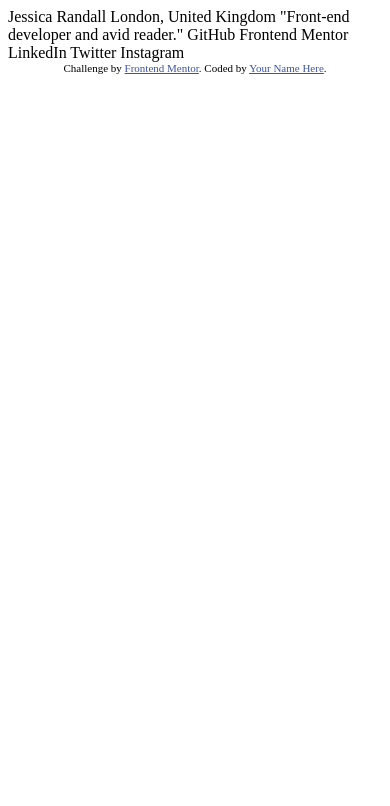
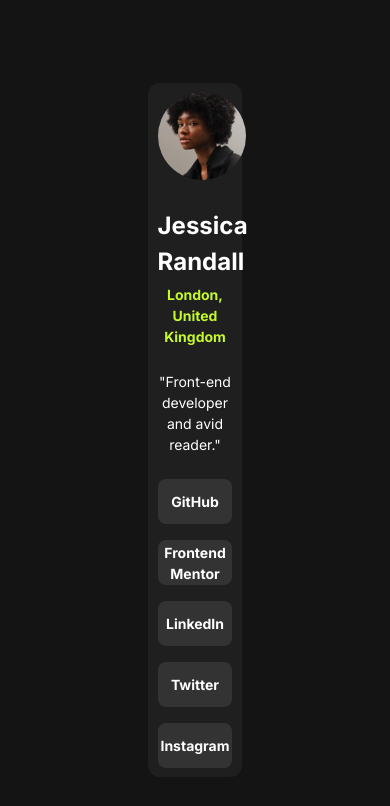
Before and after one commit to i-rebel-aj/frontend-mentor, a plain HTML site: page social-links-profile-main/index.html in a window 390 px wide. Drawn offline with Linux system fonts and the light colour scheme.

Commit message:
feat(card): Created card, its not responsive yet

```diff
--- a/social-links-profile-main/index.html
+++ b/social-links-profile-main/index.html
@@ -1,34 +1,113 @@
 <!DOCTYPE html>
 <html lang="en">
+
 <head>
   <meta charset="UTF-8">
-  <meta name="viewport" content="width=device-width, initial-scale=1.0"> <!-- displays site properly based on user's device -->
+  <meta name="viewport" content="width=device-width, initial-scale=1.0">
+  <!-- displays site properly based on user's device -->
 
   <link rel="icon" type="image/png" sizes="32x32" href="./assets/images/favicon-32x32.png">
+  <link rel="preconnect" href="https://fonts.googleapis.com">
+  <link rel="preconnect" href="https://fonts.gstatic.com" crossorigin>
+  <link href="https://fonts.googleapis.com/css2?family=Figtree:ital,wght@0,300..900;1,300..900&family=Inter:wght@100..900&display=swap" rel="stylesheet">
 
   <title>Frontend Mentor | Social links profile</title>
+  <!-- Todo make the style responsive -->
+  <style>
+    body {
+      background-color: #141414;
+      display: flex;
+      flex-direction: row;
+      align-items: center;
+      height: 100vh;
+      justify-content: center;
+      text-align: center;
+    }
+    .text-preset{
+      font-family: "Inter", sans-serif;
+      line-height: 150%;
+      color: white;
+      font-weight: bold;
+    }
+    .preset-1{
+      font-size: 24px;
+    }
+    .preset-2{
+      font-size: 14px;
+    }
+    .card {
+      background-color: #1f1f1f;
+      display: flex;
+      flex-direction: column;
+      align-items: center;
+      border-radius: 12px;
+      gap: 24px;
+      width: 25%;
+      max-width: 80%;
+    }
+    .card > *{
+      width: 80%;
+    }
+    .links{
+      display: flex;
+      flex-direction: column;
+      gap: 16px;
+      margin-bottom: 10%;
+    }
+    .profile-pic{
+      margin-top: 10%;
+    }
+    .profile-pic img{
+      max-width: 88px;
+      max-height: 88px;
+      border-radius: 999px;
+    }
+    .links p{
+      text-align: center;
+      border-radius: 8px;
+      background-color: #333333;
+      display: flex;
+      margin: 0;
+      width: 100%;
+      height: 45px;
+      align-items: center;
+      justify-content: center;
+      transition: background-color 0.5s ease-in-out, color 0.5s ease-in-out;
 
-  <!-- Feel free to remove these styles or customise in your own stylesheet 👍 -->
-  <style>
-    .attribution { font-size: 11px; text-align: center; }
-    .attribution a { color: hsl(228, 45%, 44%); }
+    }
+    .name-location{
+      display: flex;
+      flex-direction: column;
+      gap: 4px;
+    }
+    .links p:hover{
+      background-color: #c4f82a;
+      color: #141414;
+      /* transition: background-color, color 0.5s ease-in-out; */
+    }
   </style>
 </head>
+
 <body>
-
-  Jessica Randall
-  London, United Kingdom
-  "Front-end developer and avid reader."
-
-  GitHub
-  Frontend Mentor
-  LinkedIn
-  Twitter
-  Instagram
-
-  <div class="attribution">
-    Challenge by <a href="https://www.frontendmentor.io?ref=challenge" target="_blank">Frontend Mentor</a>.
-    Coded by <a href="#">Your Name Here</a>.
+  <div class="card">
+    <div class="profile-pic">
+      <img src="./assets/images/avatar-jessica.jpeg" alt="profile-image">
+    </div>
+    <div class="name-location">
+      <span class="text-preset preset-1">Jessica Randall</span>
+      <span class="text-preset preset-2" style="color: #c4f82a; ">London, United Kingdom</span>
+    </div>
+    <div class="bio">
+      <span class="text-preset preset-2" style="font-weight: 400;">"Front-end developer and avid reader."</span>
+    </div>
+    <div class="links">
+      <p class="card-link text-preset preset-2 ">GitHub</p>
+      <p class="card-link text-preset preset-2 ">Frontend Mentor</p>
+      <p class="card-link text-preset preset-2 ">LinkedIn</p>
+      <p class="card-link text-preset preset-2 ">Twitter</p>
+      <p class="card-link text-preset preset-2 ">Instagram</p>
+    </div>
   </div>
 </body>
+
 </html>
```
